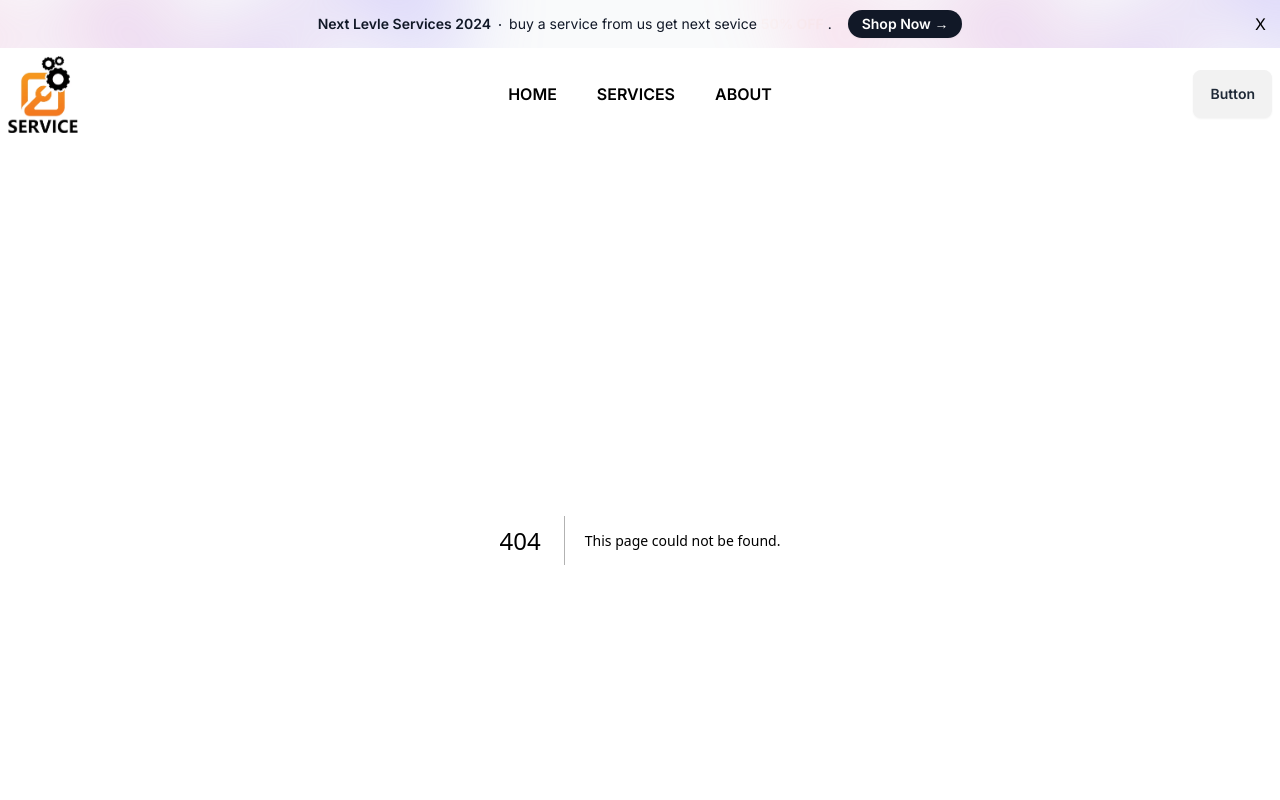
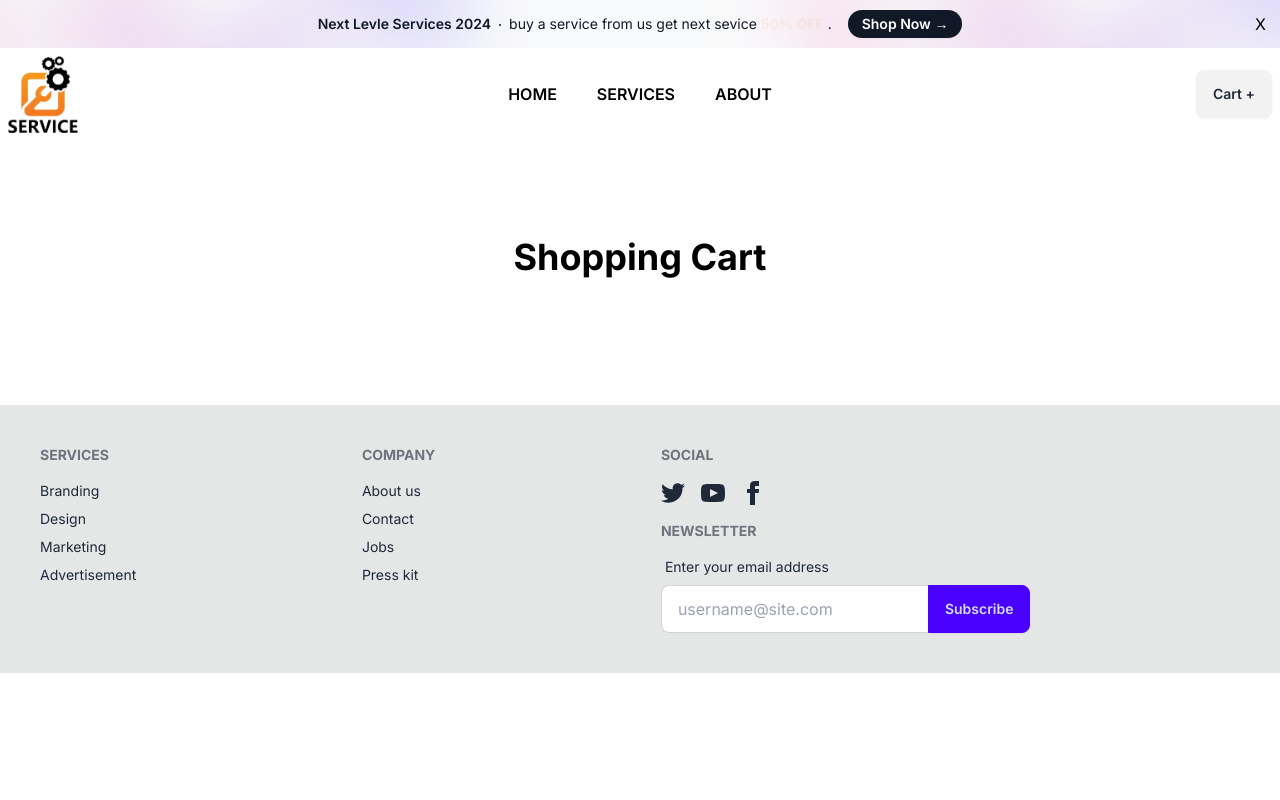
Before and after one commit to Mirza2018/next-level-services, a Next.js app: page /cart in a window 1280 px wide. Before the commit this address had no page. Shown: the top 800 px of the page. Built offline with nearby package versions, Linux system fonts and the light colour scheme.

Commit message:
shopping cart

```diff
--- /dev/null
+++ b/src/app/(dashboard)/cart/page.jsx
@@ -0,0 +1,12 @@
+import MyCart from '@/components/MyCart/MyCart';
+import React from 'react';
+
+const page = () => {
+    return (
+        <div>
+            <MyCart/>
+        </div>
+    );
+};
+
+export default page;
--- /dev/null
+++ b/src/components/MyCart/MyCart.jsx
@@ -0,0 +1,65 @@
+"use client"
+import Image from 'next/image';
+import React, { useEffect, useState } from 'react';
+
+const MyCart = () => {
+    const [items, setItems] = useState([]);
+
+    useEffect(()=>{
+                const buy=JSON.parse(localStorage.getItem("nextorderDetails"))
+                setItems(buy)
+    },[])
+
+    console.log(items);
+
+
+
+
+
+    return (
+        <section className="py-24 relative bg-white">
+        <div className="w-full max-w-7xl px-4 md:px-5 lg-6 mx-auto">
+
+                <h2 className="title font-manrope font-bold text-4xl leading-10 mb-8 text-center text-black">Shopping Cart
+                </h2>
+
+
+
+{
+    items?.map((item,index)=>
+          <div key={index} className="rounded-3xl border-2 border-gray-200 p-4 lg:p-8 grid grid-cols-12 mb-8 max-lg:max-w-lg max-lg:mx-auto gap-y-4 shadow-2xl hover:duration-300 hover:scale-105">
+                    <div className="col-span-12 lg:col-span-2 img box">
+                        <Image src="https://pagedone.io/asset/uploads/1701162839.png" alt="speaker image" className="max-lg:w-full lg:w-[180px] rounded-lg" priority  width={180}  height={180}  />
+                    </div>
+                    <div className="col-span-12 lg:col-span-10 detail w-full lg:pl-3">
+                        <div className="flex items-center justify-between w-full mb-4">
+                            <h5 className="font-manrope font-bold text-2xl leading-9 text-gray-900">{item?.service?.name}</h5>
+
+                        </div>
+                        <div className="font-normal  leading-7 text-black mb-6 ">
+                            <p><span className='font-bold'>Name: </span> {item?.name}</p>
+                            <p><span className='font-bold'>Address: </span> {item.address}</p>
+                            <p><span className='font-bold'>Date & Time: </span> {item?.date.split("T")[0]} at {item?.date.split("T")[1]}</p>
+                            <p><span className='font-bold'>Mobile: </span> {item?.mobile}</p>
+                        </div>
+                        <div className="flex justify-end items-center">
+                            <h6 className="text-indigo-600 font-manrope font-bold text-2xl leading-9 text-right">${item?.service?.price}</h6>
+                        </div>
+                    </div>
+                </div>
+    )
+}
+
+
+
+
+
+
+        </div>
+
+
+    </section>
+    );
+};
+
+export default MyCart;
--- a/src/components/Shared/Navber.jsx
+++ b/src/components/Shared/Navber.jsx
@@ -3,9 +3,15 @@
 import Image from 'next/image';
 import Link from 'next/link';
 import { usePathname } from 'next/navigation';
-import React from 'react';
+import React, { useEffect, useState } from 'react';
 const Navber = () => {
   const pathName=usePathname()
+  const [items, setItems] = useState([]);
+
+  useEffect(()=>{
+              const buy=JSON.parse(localStorage.getItem("nextorderDetails"))
+              setItems(buy)
+  },[])
   const menuItems=[
     {
       title:"Home",
@@ -87,7 +93,7 @@ const Navber = () => {
     </ul>
   </div>
   <div className="navbar-end">
-    <a className="btn">Button</a>
+    <Link href='/cart' className="btn">Cart +{items?.length}</Link>
   </div>
 </div>
       </div>
```
